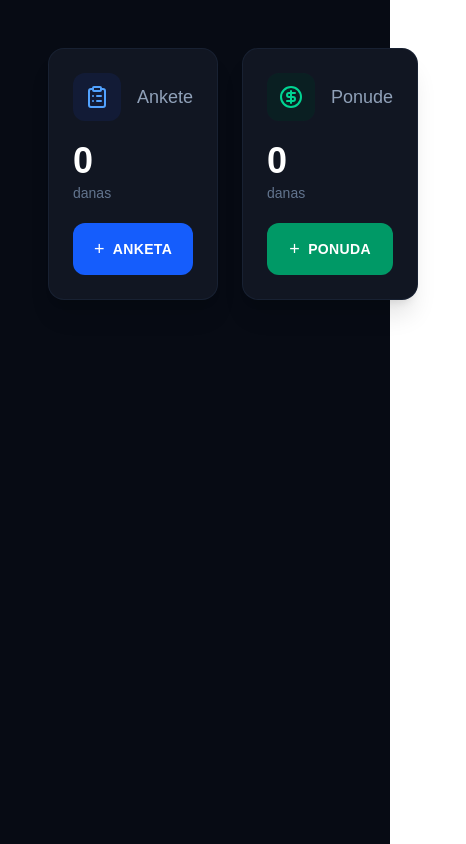
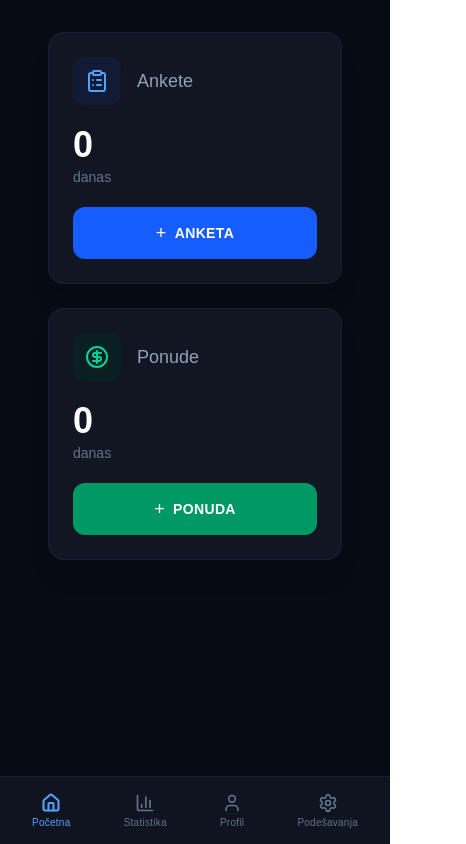
Before and after one commit to DjordjeJemuovic/call-tracker, a Next.js app: page / in a window 390 px wide. Shown: the whole page, 466 px wide, since content can reach past the window. Built offline with nearby package versions, Linux system fonts and the light colour scheme; no server answers; the database is empty.

Commit message:
Dodata mobilna navigacija, ubačen responzivni dizajn i povezan Supabase

```diff
--- a/app/page.tsx
+++ b/app/page.tsx
@@ -84,7 +84,7 @@ export default function Home() {
 
       <section className="flex-1 p-8">
         <h1 className="text-white text-4xl">
-          <CounterCard  initialSurveyCount={0} initialOfferCount={0}/>
+          <CounterCard />
         </h1>
       </section>
     </main>
--- a/components/CounterCard.tsx
+++ b/components/CounterCard.tsx
@@ -1,28 +1,38 @@
 "use client";
 
-import React, { useState } from 'react';
-import { ClipboardList, CircleDollarSign } from 'lucide-react';
+import React, { useState, useEffect } from 'react';
+import { ClipboardList, CircleDollarSign, Loader2 } from 'lucide-react';
+import { createClient } from '@supabase/supabase-js';
+import { MobileNav } from './MobileNav'; // Proveri da li je MobileNav.tsx u istom folderu
+
+// Inicijalizacija Supabase klijenta
+const supabase = createClient(
+  process.env.NEXT_PUBLIC_SUPABASE_URL!,
+  process.env.NEXT_PUBLIC_SUPABASE_ANON_KEY!
+);
 
 // ==========================================
-// REUSABLE KARTICA (CounterCard)
+// MALA POD-KOMPONENTA ZA JEDNU KARTICU
 // ==========================================
-interface CounterCardProps {
+interface SingleCardProps {
   title: string;
   count: number;
   labelUnderCount: string;
   icon: React.ElementType;
   buttonText: string;
   variant: 'blue' | 'green';
+  isLoading: boolean;
   onButtonClick: () => void;
 }
 
-const CounterCard: React.FC<CounterCardProps> = ({
+const SingleCard: React.FC<SingleCardProps> = ({
   title,
   count,
   labelUnderCount,
   icon: Icon,
   buttonText,
   variant,
+  isLoading,
   onButtonClick,
 }) => {
   const isBlue = variant === 'blue';
@@ -30,7 +40,7 @@ const CounterCard: React.FC<CounterCardProps> = ({
   const buttonColor = isBlue ? 'bg-blue-600 hover:bg-blue-700 text-white' : 'bg-emerald-600 hover:bg-emerald-700 text-white';
 
   return (
-    <div className="bg-[#111622] border border-slate-800/60 rounded-2xl p-6 flex flex-col justify-between w-full max-w-sm min-h-[220px] shadow-xl">
+    <div className="bg-[#111622] border border-slate-800/60 rounded-2xl p-6 flex flex-col justify-between w-full md:max-w-sm min-h-[220px] shadow-xl">
       <div className="flex items-center gap-4">
         <div className={`p-3 rounded-xl ${iconBgColor}`}>
           <Icon size={24} strokeWidth={2} />
@@ -45,63 +55,143 @@ const CounterCard: React.FC<CounterCardProps> = ({
 
       <button
         onClick={onButtonClick}
-        className={`w-full py-3 px-4 rounded-xl font-semibold flex items-center justify-center gap-2 transition-colors duration-200 text-sm tracking-wide ${buttonColor}`}
+        disabled={isLoading}
+        className={`w-full py-3 px-4 rounded-xl font-semibold flex items-center justify-center gap-2 transition-colors duration-200 text-sm tracking-wide disabled:opacity-50 ${buttonColor}`}
       >
+        {isLoading ? (
+          <Loader2 className="animate-spin" size={18} />
+        ) : (
+          <>
             <span className="text-lg font-light">+</span>
             {buttonText.toUpperCase()}
+          </>
+        )}
       </button>
     </div>
   );
 };
 
 // ==========================================
-// GLAVNA SEKCIJA SA LOKALNIM STANJEM
+// GLAVNA KOMPONENTA (CounterCard)
 // ==========================================
-interface AnketePonudeSekcijaProps {
-  initialSurveyCount?: number;
-  initialOfferCount?: number;
+export default function CounterCard() {
+  const [surveys, setSurveys] = useState(0);
+  const [offers, setOffers] = useState(0);
+
+  const [loadingInitial, setLoadingInitial] = useState(true);
+  const [loadingSurvey, setLoadingSurvey] = useState(false);
+  const [loadingOffer, setLoadingOffer] = useState(false);
+
+  const danasnjiDatum = new Date().toISOString().split('T')[0];
+
+  // Povlačenje podataka iz baze pri učitavanju komponente
+  useEffect(() => {
+    const fetchDanasnjePodatke = async () => {
+      try {
+        const { data } = await supabase
+          .from('daily_stats')
+          .select('surveys_count, offers_count')
+          .eq('date', danasnjiDatum)
+          .maybeSingle();
+
+        if (data) {
+          setSurveys(data.surveys_count);
+          setOffers(data.offers_count);
+        }
+      } catch (err) {
+        console.error('Greška pri učitavanju podataka:', err);
+      } finally {
+        setLoadingInitial(false);
+      }
+    };
+
+    fetchDanasnjePodatke();
+  }, [danasnjiDatum]);
+
+  // Povećavanje Anketa (UPSERT)
+  const handleAddSurvey = async () => {
+    setLoadingSurvey(true);
+    const sledeciBroj = surveys + 1;
+    try {
+      const { error } = await supabase
+        .from('daily_stats')
+        .upsert({
+          date: danasnjiDatum,
+          surveys_count: sledeciBroj,
+          offers_count: offers
+        });
+
+      if (error) throw error;
+      setSurveys(sledeciBroj);
+    } catch (err) {
+      console.error('Greška sa bazom (ankete):', err);
+    } finally {
+      setLoadingSurvey(false);
+    }
+  };
+
+  // Povećavanje Ponuda (UPSERT)
+  const handleAddOffer = async () => {
+    setLoadingOffer(true);
+    const sledeciBroj = offers + 1;
+    try {
+      const { error } = await supabase
+        .from('daily_stats')
+        .upsert({
+          date: danasnjiDatum,
+          surveys_count: surveys,
+          offers_count: sledeciBroj
+        });
+
+      if (error) throw error;
+      setOffers(sledeciBroj);
+    } catch (err) {
+      console.error('Greška sa bazom (ponude):', err);
+    } finally {
+      setLoadingOffer(false);
+    }
+  };
+
+  // Loader dok povlači podatke iz baze za danas
+  if (loadingInitial) {
+    return (
+      <div className="flex items-center justify-center min-h-[220px] w-full">
+        <Loader2 className="animate-spin text-blue-500" size={32} />
+      </div>
+    );
   }
 
-export default function AnketePonudeSekcija({
-  initialSurveyCount = 54,
-  initialOfferCount = 23
-}: AnketePonudeSekcijaProps) {
-
-  // Lokalno stanje kreće od vrednosti koje proslediš (ili default 54 i 23)
-  const [surveys, setSurveys] = useState(initialSurveyCount);
-  const [offers, setOffers] = useState(initialOfferCount);
-
-  const handleAddSurvey = () => {
-    setSurveys((prev) => prev + 1);
-  };
-
-  const handleAddOffer = () => {
-    setOffers((prev) => prev + 1);
-  };
-
   return (
-    <div className="flex gap-6 items-center justify-center w-full p-4">
+    <div className="w-full max-w-4xl px-4 pb-24 md:pb-4">
+      {/* Responzivni kontejner za kartice */}
+      <div className="flex flex-col md:flex-row gap-6 items-center justify-center w-full">
         {/* Kartica za Ankete */}
-      <CounterCard
+        <SingleCard
           title="Ankete"
           count={surveys}
           labelUnderCount="danas"
           icon={ClipboardList}
           buttonText="Anketa"
           variant="blue"
+          isLoading={loadingSurvey}
           onButtonClick={handleAddSurvey}
         />
 
         {/* Kartica za Ponude */}
-      <CounterCard
+        <SingleCard
           title="Ponude"
           count={offers}
           labelUnderCount="danas"
           icon={CircleDollarSign}
           buttonText="Ponuda"
           variant="green"
+          isLoading={loadingOffer}
           onButtonClick={handleAddOffer}
         />
       </div>
+
+      {/* Mobilna navigacija na dnu ekrana */}
+      <MobileNav />
+    </div>
   );
 }
--- a/components/MobileNav.tsx
+++ b/components/MobileNav.tsx
@@ -0,0 +1,38 @@
+"use client";
+
+import React, { useState } from 'react';
+import { Home, BarChart3, Settings, User } from 'lucide-react';
+
+export const MobileNav = () => {
+  const [activeTab, setActiveTab] = useState('home');
+
+  const navItems = [
+    { id: 'home', icon: Home, label: 'Početna' },
+    { id: 'stats', icon: BarChart3, label: 'Statistika' },
+    { id: 'profile', icon: User, label: 'Profil' },
+    { id: 'settings', icon: Settings, label: 'Podešavanja' },
+  ];
+
+  return (
+    <nav className="md:hidden fixed bottom-0 left-0 right-0 bg-[#111622]/90 backdrop-blur-lg border-t border-slate-800/60 px-6 py-2 z-50">
+      <div className="flex justify-between items-center max-w-md mx-auto">
+        {navItems.map((item) => {
+          const Icon = item.icon;
+          const isActive = activeTab === item.id;
+          return (
+            <button
+              key={item.id}
+              onClick={() => setActiveTab(item.id)}
+              className={`flex flex-col items-center gap-1 p-2 rounded-xl transition-colors duration-200 ${
+                isActive ? 'text-blue-400' : 'text-slate-500 hover:text-slate-400'
+              }`}
+            >
+              <Icon size={20} strokeWidth={isActive ? 2.5 : 2} />
+              <span className="text-[10px] font-medium tracking-wide">{item.label}</span>
+            </button>
+          );
+        })}
+      </div>
+    </nav>
+  );
+};
```
Lines whose indentation alone changed are shown as unchanged.
